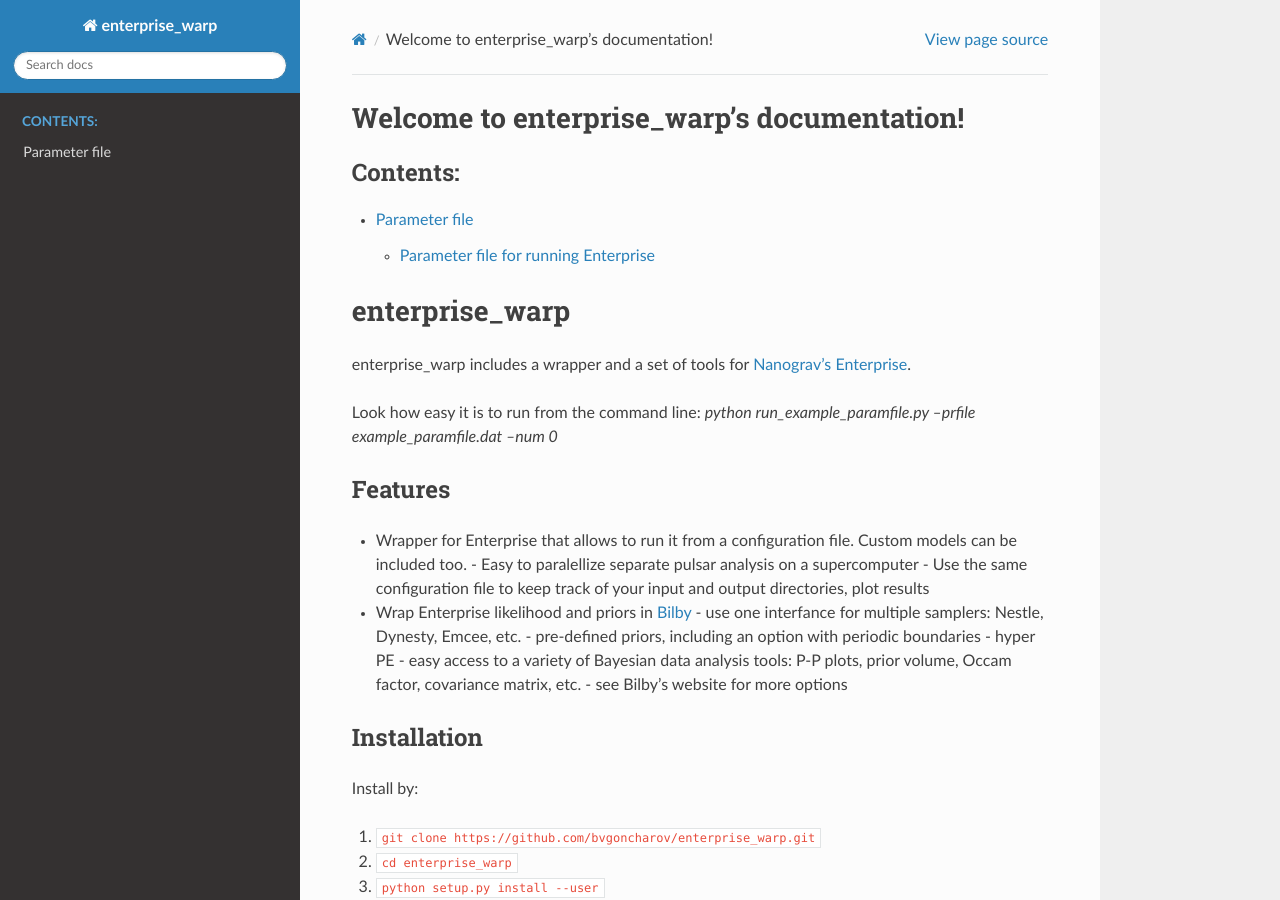
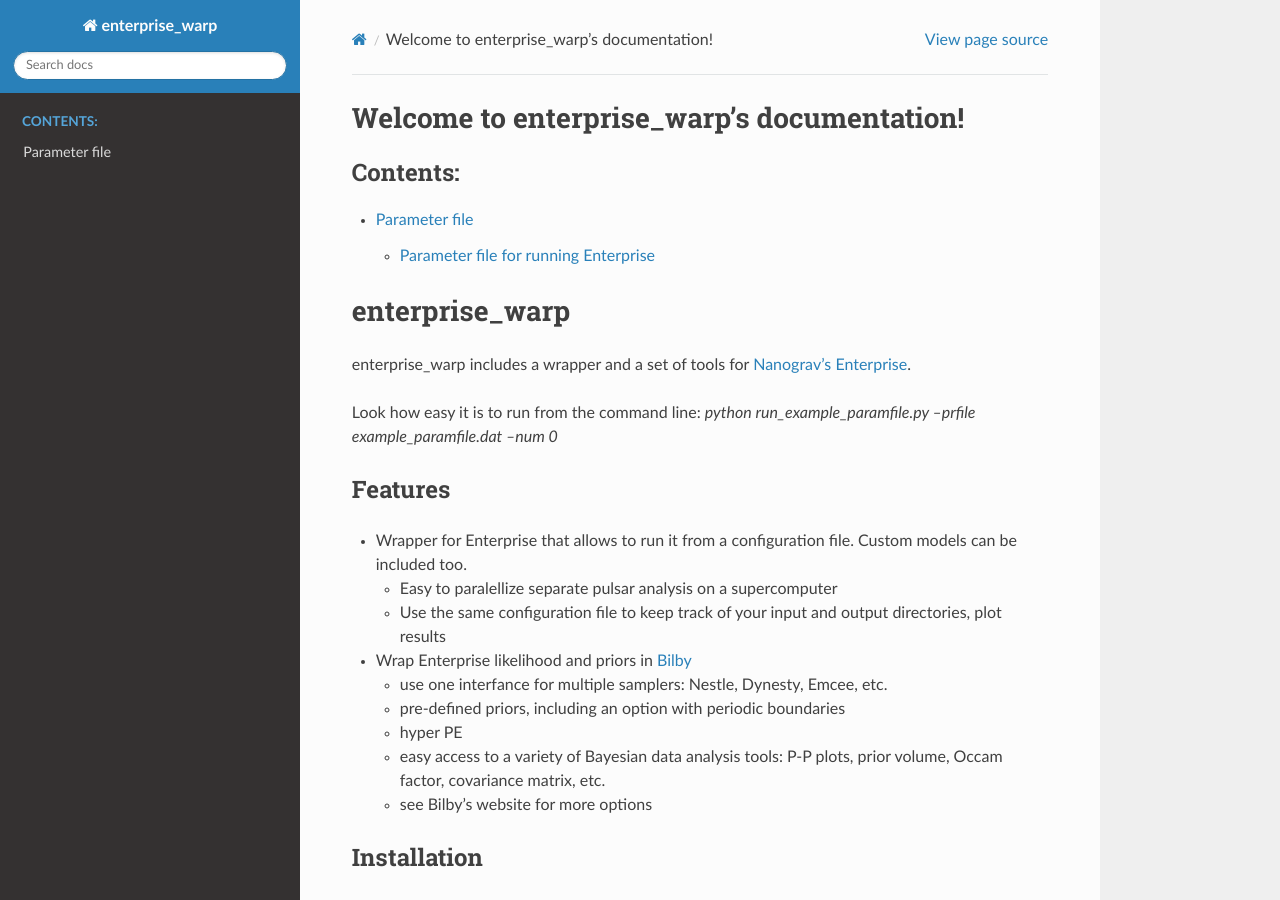
Before and after one commit to bvgoncharov/enterprise_warp, a Sphinx documentation site: the page built from docs/index.rst, in a window 1280 px wide and 900 px high. Built offline with Sphinx 7.4.7 and the Read the Docs theme 2.0.0, drawn with Linux system fonts in a browser that asks for light colours.

```diff
--- a/docs/index.rst
+++ b/docs/index.rst
@@ -23,14 +23,17 @@ Features
 --------
 
 - Wrapper for Enterprise that allows to run it from a configuration file. Custom models can be included too.
-  - Easy to paralellize separate pulsar analysis on a supercomputer
-  - Use the same configuration file to keep track of your input and output directories, plot results
+
+  + Easy to paralellize separate pulsar analysis on a supercomputer
+  + Use the same configuration file to keep track of your input and output directories, plot results
+
 - Wrap Enterprise likelihood and priors in `Bilby <https://git.ligo.org/lscsoft/bilby>`__
-  - use one interfance for multiple samplers: Nestle, Dynesty, Emcee, etc.
-  - pre-defined priors, including an option with periodic boundaries
-  - hyper PE
-  - easy access to a variety of Bayesian data analysis tools: P-P plots, prior volume, Occam factor, covariance matrix, etc.
-  - see Bilby's website for more options
+
+  + use one interfance for multiple samplers: Nestle, Dynesty, Emcee, etc.
+  + pre-defined priors, including an option with periodic boundaries
+  + hyper PE
+  + easy access to a variety of Bayesian data analysis tools: P-P plots, prior volume, Occam factor, covariance matrix, etc.
+  + see Bilby's website for more options
 
 Installation
 ------------
```
